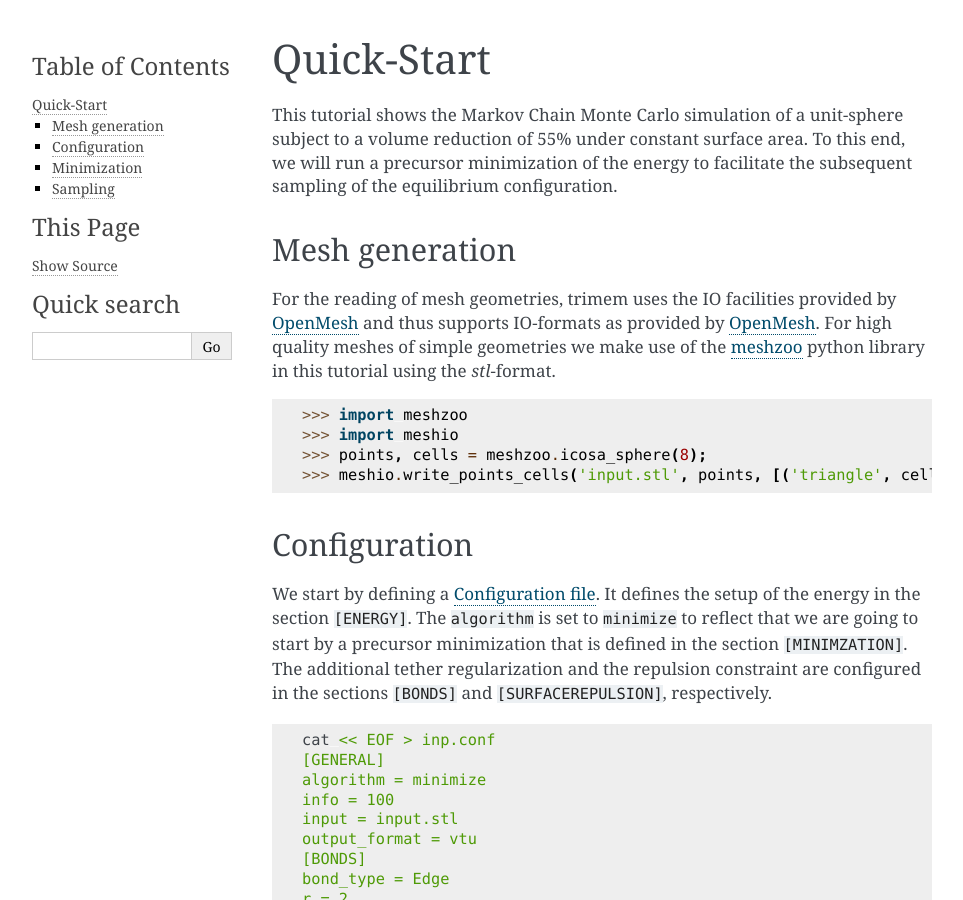
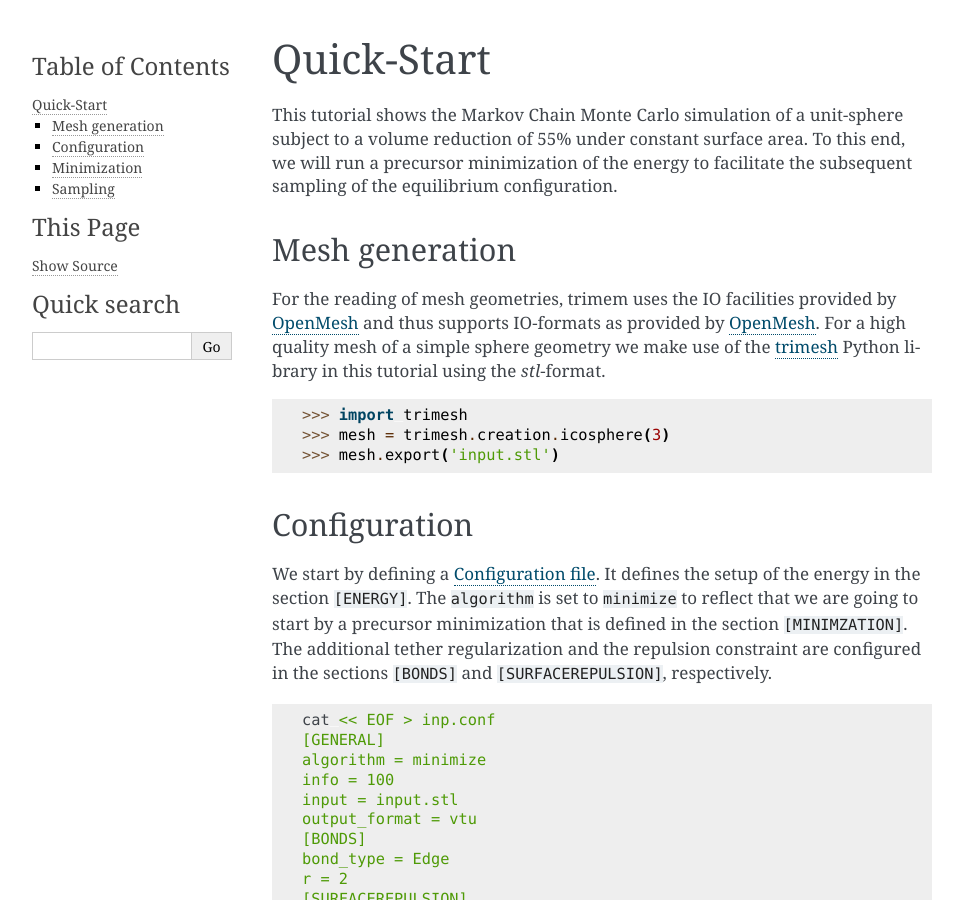
Before and after one commit to bio-phys/trimem, a Sphinx documentation site: the page built from doc/quick-start.rst, in a window 1280 px wide and 900 px high. Shown: the whole window, without its empty margins (148-1111 px from the left). Built offline with Sphinx 7.4.7, drawn with Linux system fonts in a browser that asks for light colours.

Commit message:
Remove dependency on meshzoo.

```diff
--- a/doc/index.rst
+++ b/doc/index.rst
@@ -51,7 +51,7 @@ automatically installed:
 Documentation and tests further require:
 
 * autograd
-* meshzoo
+* trimesh
 * sphinx
 * sphinx-copybutton
 * sphinxcontrib-programoutput
--- a/doc/quick-start.rst
+++ b/doc/quick-start.rst
@@ -12,17 +12,16 @@ Mesh generation
 ---------------
 
 For the reading of mesh geometries, trimem uses the IO facilities provided by
-OpenMesh_ and thus supports IO-formats as provided by OpenMesh_. For high
-quality meshes of simple geometries we make use of the meshzoo_ python library
-in this tutorial using the `stl`-format.
+OpenMesh_ and thus supports IO-formats as provided by OpenMesh_. For a high
+quality mesh of a simple sphere geometry we make use of the trimesh_ Python
+library in this tutorial using the `stl`-format.
 
 .. _OpenMesh: https://www.graphics.rwth-aachen.de/software/openmesh/
-.. _meshzoo: https://pypi.org/project/meshzoo/
+.. _trimesh: https://trimsh.org/
 
->>> import meshzoo
->>> import meshio
->>> points, cells = meshzoo.icosa_sphere(8);
->>> meshio.write_points_cells('input.stl', points, [('triangle', cells)])
+>>> import trimesh
+>>> mesh = trimesh.creation.icosphere(3)
+>>> mesh.export('input.stl')
 
 Configuration
 -------------
--- a/setup.cfg
+++ b/setup.cfg
@@ -12,5 +12,5 @@ install_requires =
     meshio
 
 [options.extras_require]
-tests = pytest; autograd; meshzoo
+tests = pytest; autograd; trimesh
 docs = sphinx; sphinx-copybutton; sphinxcontrib-programoutput
```
Also changed, not shown: doc/python-module.rst (+5 -6 lines), 8 other files.
